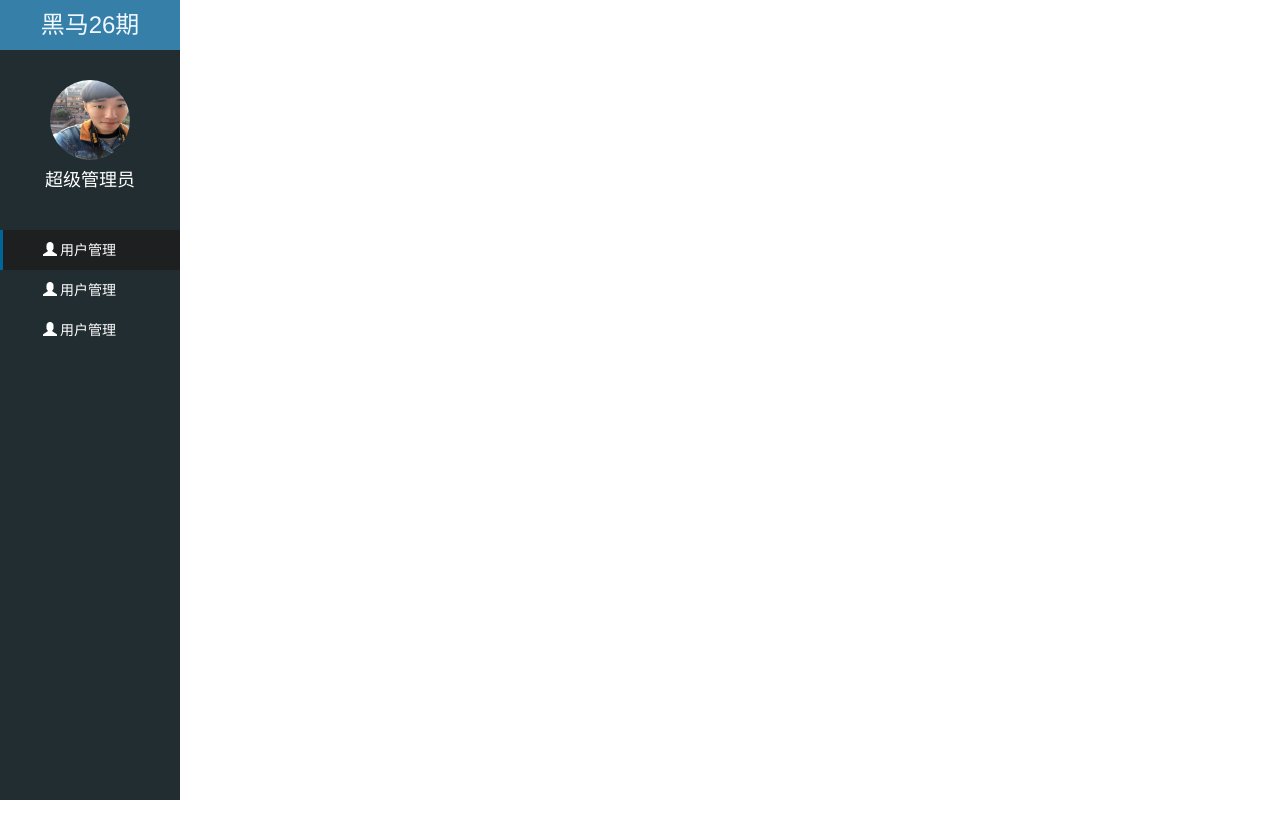
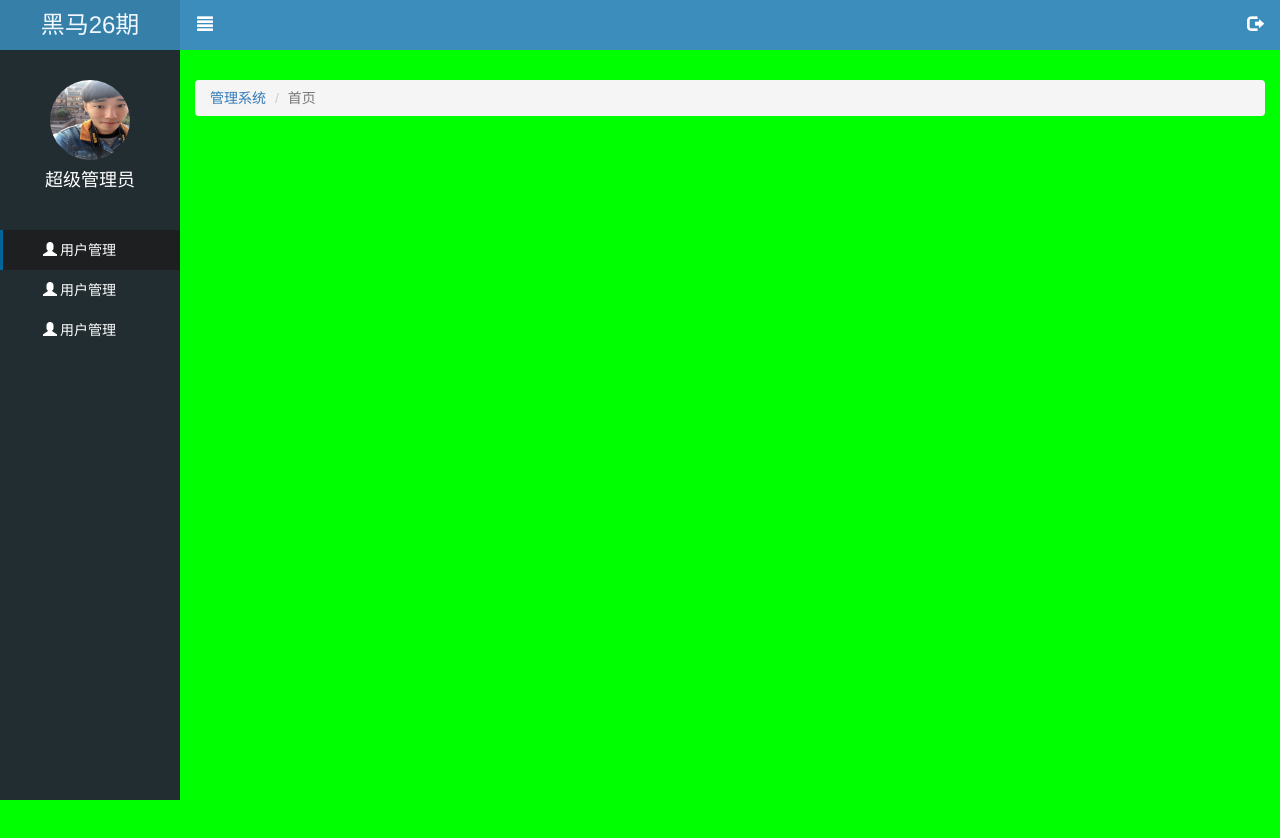
Before and after one commit to MartinZhang666/sh26-item, a website: page public/back/index.html in a window 1280 px wide. Before the commit the page ends 800 px from the top, so only its background shows below. Drawn offline with Linux system fonts and the light colour scheme.

Commit message:
首页静态公共成功

```diff
--- a/public/back/index.html
+++ b/public/back/index.html
@@ -33,6 +33,22 @@
 
      </ul>
    </div>
+
+ </div>
+ <!-- 右侧主体部分 -->
+ <div class="lt_main">
+   <div class="lt_topbar">
+     <a href="#" class="pull-left icon_menu"><i class="glyphicon glyphicon-align-justify"></i></a>
+     <a href="#" class="pull-right icon_logout"><i class="glyphicon glyphicon-log-out"></i></a>
+   </div>
+   <!-- 底部 -->
+   <div class="container-fluid">
+      <ol class="breadcrumb">
+          <li><a href="index.html">管理系统</a></li>
+          <li  class="active">首页</li>
+          <!-- <li class="active">Data</li> -->
+        </ol>
+   </div>
  </div>
 
 
--- a/public/css/container.css
+++ b/public/css/container.css
@@ -35,6 +35,7 @@ a:active{
   top: 0;
   width: 180px;
   height: 100%;
+  z-index: 999;
   background-color: #222D32;
 }
 .lt_aside .brand{
@@ -90,3 +91,38 @@ a:active{
   width: 100%;
   display: block;
 }
+
+
+
+.lt_topbar{
+  height: 50px;
+  width: 100%;
+  background-color: #3C8DBC;
+  line-height: 50px;
+  position: fixed;
+  top: 0;
+  right: 0;
+  padding-left: 180px;
+}
+.lt_topbar a{
+  font-size: 16px;
+  width: 50px;
+  height: 50px;
+  text-align: center;
+}
+.lt_topbar i{
+ color: #fff;
+}
+
+
+
+
+.lt_main{
+  padding-left: 180px;
+  padding-top: 50px;
+  background-color: lime;
+  height: 1000px;
+}
+.lt_main .breadcrumb{
+  margin-top: 30px;
+}
```
